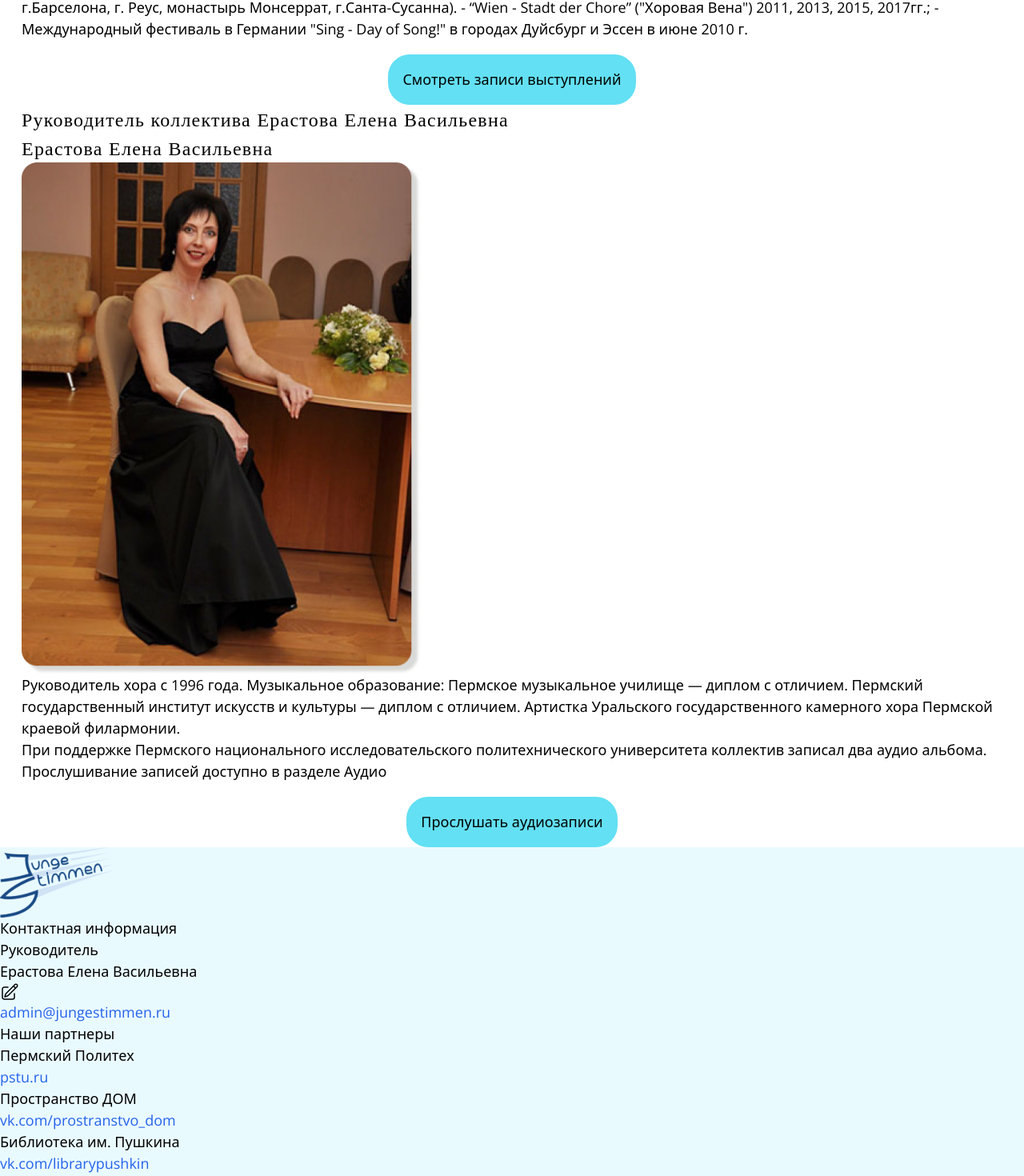
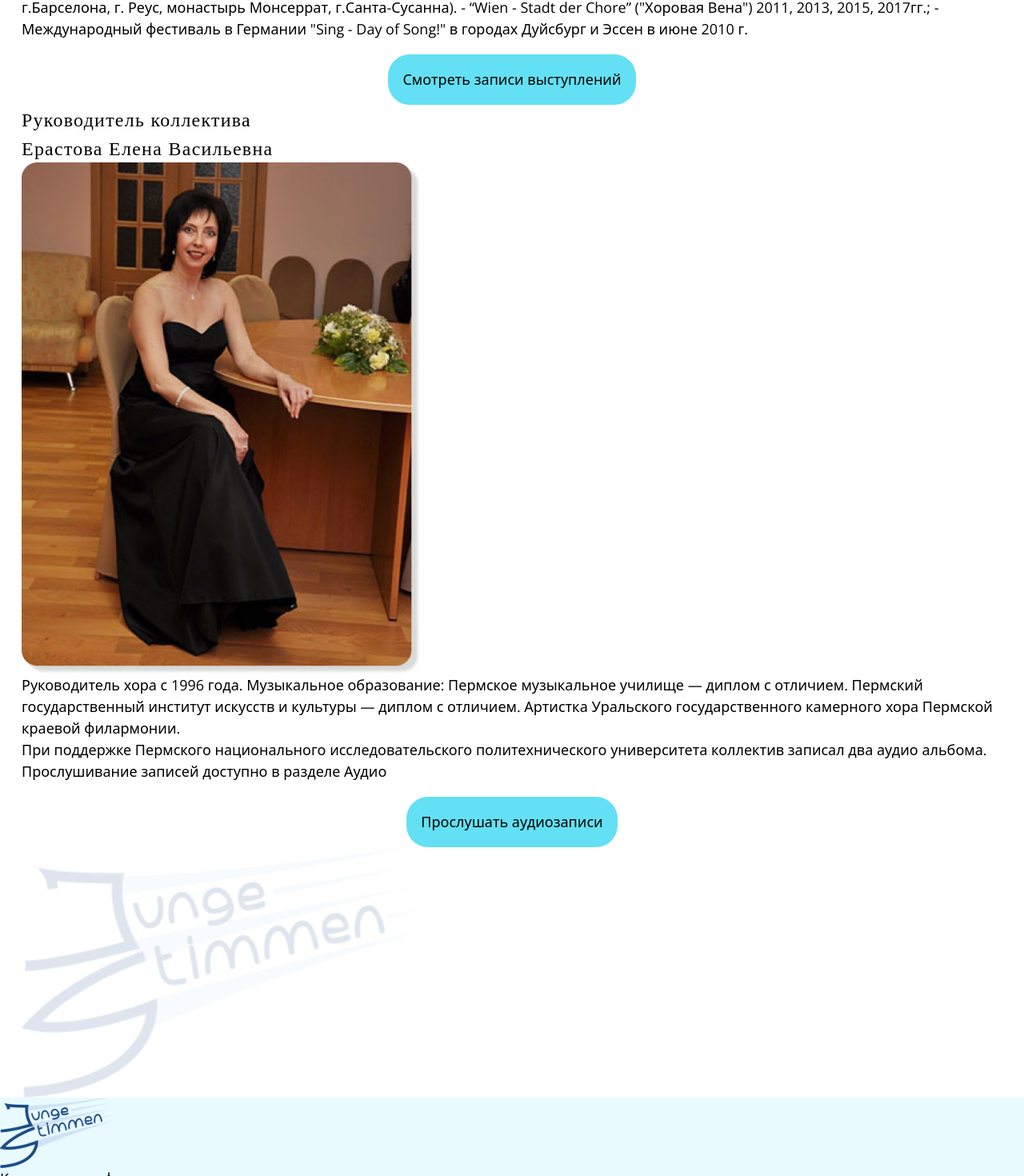
Before and after one commit to Avalone/junge-stimmen-next, a Next.js app: page /en in a window 1280 px wide. Shown: the part 1954-3424 px from the top of the page at 80% size. Built offline with nearby package versions, Linux system fonts and the light colour scheme; a web font is replaced by a local one.

Commit message:
feat: main page markup fixes, added logo background

```diff
--- a/src/app/[locale]/page.tsx
+++ b/src/app/[locale]/page.tsx
@@ -51,10 +51,18 @@ export default function IndexPage() {
                 </picture>
                 <article className="text-center md:text-left pt-4 pr-4 col-start-1">{t("directorDescription")}</article>
             </div>
-
-            <div className="py-4 text-center md:text-left">
-                <p>{t("audioDescription")}</p>
-                <LinkButton text={t("buttonAudio")} href="/audio"/>
+            <div className="py-4 text-center md:text-left md:grid grid-cols-2">
+                <p className="col-start-1 row-start-2 py-4">{t("audioDescription")}</p>
+                <LinkButton text={t("buttonAudio")} href="/audio" className="col-start-1 row-start-1"/>
+                <picture className="hidden md:block mx-auto py-4 col-start-2 row-span-3">
+                    <Image
+                        src="/logo_background.svg"
+                        width={499}
+                        height={644}
+                        alt={t("directorTitle")}
+                        className="mx-auto"
+                    />
+                </picture>
             </div>
         </main>
     );
--- a/src/messages/en/home.json
+++ b/src/messages/en/home.json
@@ -4,7 +4,7 @@
   "announce-text": "Приглашаем на рождественский концерт",
   "choirDescription": "Хор «Junge Stimmen» относится к кафедре «Иностранных языков, лингвистики и межкультурной коммуникации» гуманитарного факультета Пермского Национального Исследовательского Политехнического Университета.\nКоллектив — Лауреат студенческих концертно-театральных вёсен, Дипломант Международных хоровых фестивалей.\n В репертуаре коллектива — классические, духовные, современные произведения на немецком, английском, латинском, русском языках, а также народные песни.\n\nХор «Junge Stimmen» был создан в декабре 1996 года при Евангелическо-лютеранской церкви г. Перми и в декабре 2021 года отметил своё 25-летие.\n\nКоллектив является лауреатом международных фестивалей:\n- Международный фестиваль искусств \"Каталонская весна\" (Испания, г.Барселона, г. Реус, монастырь Монсеррат, г.Санта-Сусанна).\n- “Wien - Stadt der Chore” (\"Хоровая Вена\")  2011, 2013, 2015, 2017гг.;\n-   Международный фестиваль в Германии \"Sing - Day of Song!\" в городах Дуйсбург и Эссен в июне 2010 г.",
   "buttonVideo": "Смотреть записи выступлений",
-  "directorTitle": "Руководитель коллектива\nЕрастова Елена Васильевна",
+  "directorTitle": "Руководитель коллектива",
   "directorName": "Ерастова Елена Васильевна",
   "directorDescription": "Руководитель хора с 1996 года.\nМузыкальное образование: Пермское музыкальное училище — диплом с отличием.\nПермский государственный институт искусств и культуры — диплом с отличием.\n\nАртистка Уральского государственного камерного хора Пермской краевой филармонии.",
   "videoDescription": "Коллектив является лауреатом международных фестивалей:\n- Международный фестиваль искусств \"Каталонская весна\" (Испания, г.Барселона, г. Реус, монастырь Монсеррат, г.Санта-Сусанна). \n- “Wien - Stadt der Chore” (\"Хоровая Вена\")  2011, 2013, 2015, 2017гг.;\n-   Международный фестиваль в Германии \"Sing - Day of Song!\" в городах Дуйсбург и Эссен в июне 2010 г.",
```
Also changed, not shown: public/logo_background.svg (added).
